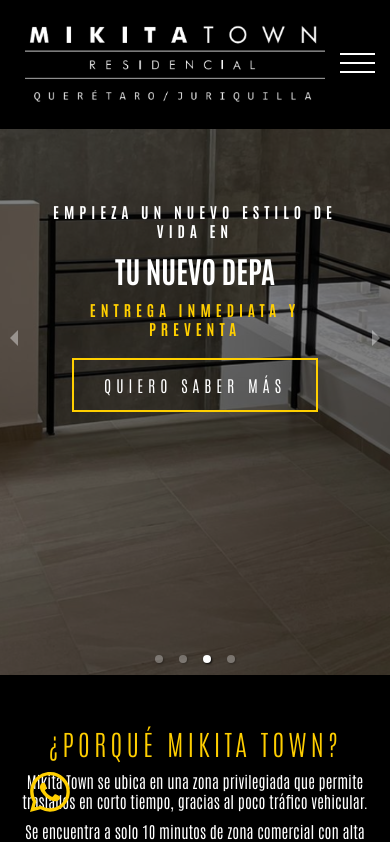
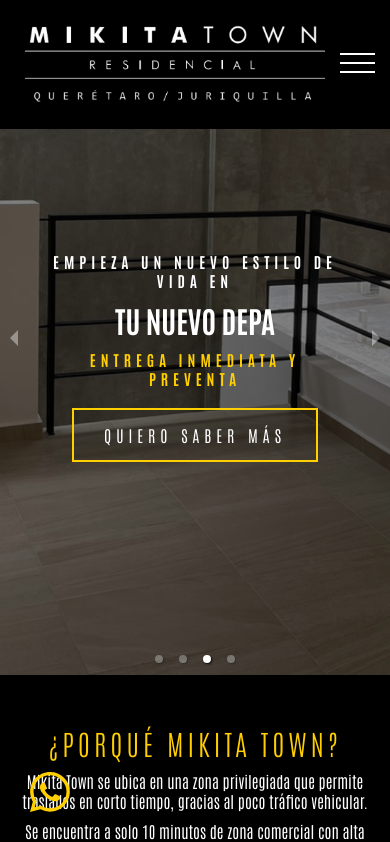
Before and after one commit to nevyl001/mikita, a Next.js app: page / in a window 390 px wide. Shown: the top 842 px of the page. Built offline with nearby package versions, Linux system fonts and the light colour scheme; grey boxes are pictures that could not be loaded.

Commit message:
changes6dipadding

```diff
--- a/styles/Home.module.css
+++ b/styles/Home.module.css
@@ -525,7 +525,7 @@
     margin-top: 20px;
   }
   .text_header {
-    padding-top: 70px;
+    padding-top: 120px;
     text-align: center;
     color: white;
   }
```
